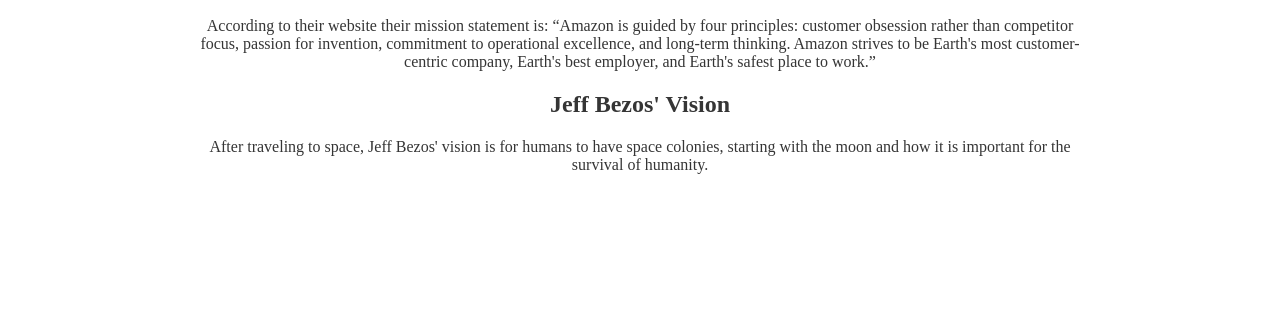
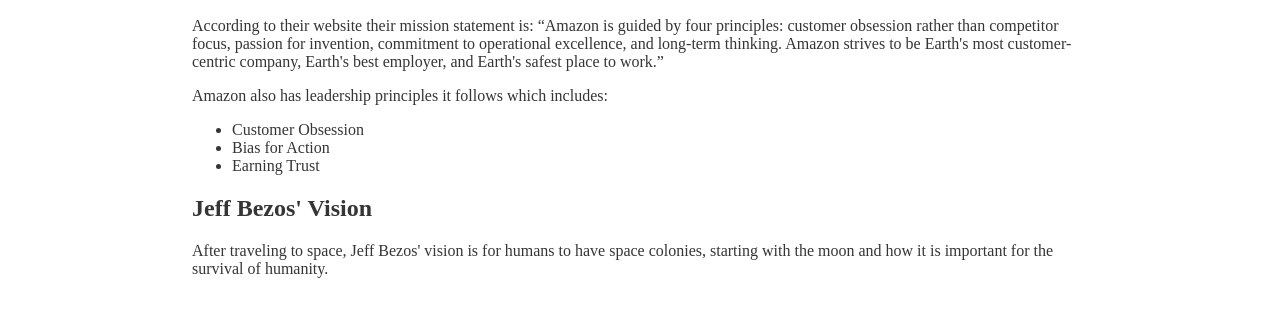
Before and after one commit to destroyer22719/Business-Management-Culminating, a plain HTML site: page missions.html in a window 1280 px wide. Shown: the part 425-742 px from the top of the page. Drawn offline with Linux system fonts and the light colour scheme.

Commit message:
updated the missions page

```diff
--- a/missions.html
+++ b/missions.html
@@ -31,6 +31,12 @@
                 thinking. Amazon strives to be Earth&apos;s most customer-centric company, Earth&apos;s best employer,
                 and
                 Earth&apos;s safest place to work.”</p>
+            <p>Amazon also has leadership principles it follows which includes:</p>
+            <ul>
+                <li>Customer Obsession</li>
+                <li>Bias for Action</li>
+                <li>Earning Trust</li>
+            </ul>
             <h2>Jeff Bezos' Vision</h2>
             <p>After traveling to space, Jeff Bezos&apos; vision is for humans to have space colonies, starting with the
                 moon and how it is important for the survival of humanity.</p>
--- a/styles/missions.css
+++ b/styles/missions.css
@@ -7,7 +7,6 @@ body {
     display: flex;
     flex-direction: column;
     align-items: center;
-    text-align: center;
 }
 
 .main__img {
```
